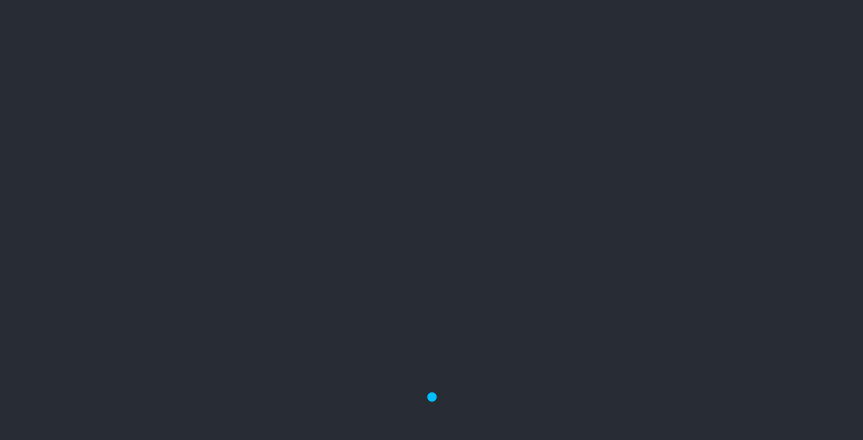
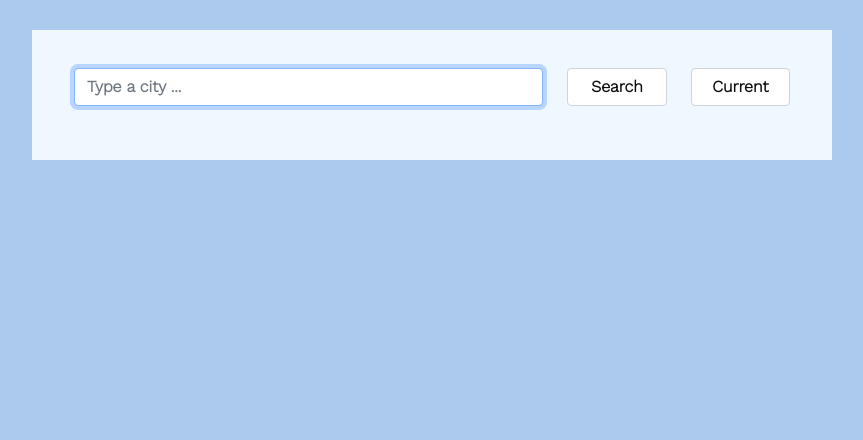
Before and after one commit to SarvinTorkaman/weather-react, a React (Create React App) app: page / in a window 1280 px wide. Shown: the top 440 px of the page, without its empty margins (208-1071 px from the left). Built offline with nearby package versions, Linux system fonts and the light colour scheme; no server answers.

Commit message:
implemented the weather component with working form

```diff
--- a/public/index.html
+++ b/public/index.html
@@ -5,11 +5,31 @@
     <link rel="icon" href="%PUBLIC_URL%/favicon.ico" />
     <meta name="viewport" content="width=device-width, initial-scale=1" />
     <meta name="theme-color" content="#000000" />
+    <script
+      src="https://kit.fontawesome.com/9c09348aee.js"
+      crossorigin="anonymous"
+    ></script>
+    <link
+      href="https://fonts.googleapis.com/css2?family=Spartan:wght@100;200;300;400;500;600&family=Work+Sans:ital,wght@0,100;0,200;0,300;1,100;1,200;1,300&display=swap"
+      rel="stylesheet"
+    />
     <meta
       name="description"
       content="Web site created using create-react-app"
     />
+    <link rel="preconnect" href="https://fonts.googleapis.com" />
+    <link rel="preconnect" href="https://fonts.gstatic.com" crossorigin />
+    <link
+      href="https://fonts.googleapis.com/css2?family=Spartan:wght@100;200;300;400;500;600&display=swap"
+      rel="stylesheet"
+    />
     <link rel="apple-touch-icon" href="%PUBLIC_URL%/logo192.png" />
+    <link
+      href="https://cdn.jsdelivr.net/npm/bootstrap@5.1.3/dist/css/bootstrap.min.css"
+      rel="stylesheet"
+      integrity="sha384-1BmE4kWBq78iYhFldvKuhfTAU6auU8tT94WrHftjDbrCEXSU1oBoqyl2QvZ6jIW3"
+      crossorigin="anonymous"
+    />
     <!--
       manifest.json provides metadata used when your web app is installed on a
       user's mobile device or desktop. See https://developers.google.com/web/fundamentals/web-app-manifest/
--- a/src/App.css
+++ b/src/App.css
@@ -2,19 +2,14 @@
   text-align: center;
 }
 
-.App-logo {
-  height: 40vmin;
-  pointer-events: none;
-}
-
-@media (prefers-reduced-motion: no-preference) {
+/* @media (prefers-reduced-motion: no-preference) {
   .App-logo {
     animation: App-logo-spin infinite 20s linear;
   }
 }
 
 .App-header {
-  background-color: #282c34;
+  background-color: #ffffff;
   min-height: 100vh;
   display: flex;
   flex-direction: column;
@@ -22,17 +17,4 @@
   justify-content: center;
   font-size: calc(10px + 2vmin);
   color: white;
-}
-
-.App-link {
-  color: #61dafb;
-}
-
-@keyframes App-logo-spin {
-  from {
-    transform: rotate(0deg);
-  }
-  to {
-    transform: rotate(360deg);
-  }
-}
+} */
--- /dev/null
+++ b/src/Forecast.js
@@ -0,0 +1,11 @@
+import React, { useState } from "react";
+import axios from "axios";
+
+export default function Forecast(props) {
+  function handleResponse(response) {}
+
+  let apiKey = "44a9d77f1f64a6f4ebc731802143f760";
+  let apiUrl = `https://pro.openweathermap.org/data/2.5/forecast/hourly?q=${props.city}&appid=${apiKey}`;
+  axios.get(apiUrl).then(handleResponse);
+  return <div>f</div>;
+}
--- /dev/null
+++ b/src/Weather.css
@@ -0,0 +1,67 @@
+.Weather {
+  padding: 30px;
+  max-width: 800px;
+  margin: 30px auto;
+  font-family: "Spartan", sans-serif;
+  background-color: aliceblue;
+}
+.form-control {
+  font-family: "Work Sans", sans-serif;
+  font-weight: 600;
+  color: rgb(12, 12, 12);
+}
+
+.maxmin {
+  font-size: 15px;
+}
+.result {
+  padding: 30px;
+}
+.Weather h2,
+h4 {
+  text-align: left;
+}
+
+.Weather .temperature {
+  font-size: 90px;
+  font-family: "Spartan", sans-serif;
+}
+
+.Weather .description {
+  font-size: 20px;
+  font-family: "Work Sans", sans-serif;
+  line-height: 2.5;
+  float: center;
+  position: relative;
+  top: -30px;
+}
+.Weather .description::first-letter {
+  text-transform: uppercase;
+}
+.icon {
+  font-size: 90px;
+}
+.icon img {
+  position: relative;
+  top: -10px;
+}
+
+.Weather .unit {
+  font-size: 25px;
+  position: relative;
+  top: -50px;
+}
+
+.Weather .unit a {
+  text-decoration: none;
+}
+
+.Weather .detail {
+  font-size: 16px;
+  line-height: 2;
+}
+
+/* .icon {
+  display: inline-block;
+  vertical-align: top;
+} */
--- a/src/Weather.js
+++ b/src/Weather.js
@@ -1,28 +1,131 @@
-import React from "react";
+import React, { useState } from "react";
 import axios from "axios";
-import Loader from "react-loader-spinner";
-export default function Weather(props) {
+
+import Forecast from "./Forecast";
+import "./Weather.css";
+
+export default function Weather() {
+  const [city, setCity] = useState("");
+  const [loaded, setLaoded] = useState("");
+  const [result, setResult] = useState({});
+
+  function getCity(event) {
+    setCity(event.target.value);
+  }
   function handleResponse(response) {
     console.log(response);
-    alert(
-      `the weather in ${response.data.name} is ${Math.round(
-        response.data.main.temp
-      )}C`
+    setLaoded(true);
+    setResult({
+      name: response.data.name,
+      temperature: response.data.main.temp,
+      country: response.data.sys.country,
+      date: response.data.sys.dt,
+      description: response.data.weather[0].description,
+      humidity: response.data.main.humidity,
+      wind: response.data.wind.speed,
+      pressure: response.data.main.pressure,
+      icon: `http://openweathermap.org/img/wn/${response.data.weather[0].icon}@2x.png`,
+      high: response.data.main.temp_max,
+      low: response.data.main.temp_min,
+    });
+  }
+  function handleSubmit(event) {
+    event.preventDefault();
+    let apiKey = "44a9d77f1f64a6f4ebc731802143f760";
+    let apiUrl = `https://api.openweathermap.org/data/2.5/weather?q=${city}&appid=${apiKey}&units=metric`;
+    axios.get(apiUrl).then(handleResponse);
+  }
+
+  let form = (
+    <form className="mb-4" onSubmit={handleSubmit}>
+      <div className="row">
+        {" "}
+        <div className="col-md-8">
+          <input
+            className="form-control mt-2"
+            type="search"
+            placeholder="Type a city ..."
+            autoFocus={true}
+            onChange={getCity}
+          />
+        </div>
+        <div className="col-md-2">
+          <input className="form-control mt-2" type="submit" value="Search" />
+        </div>
+        <div className="col-md-2 mt-2">
+          <input className="form-control" type="button" value="Current" />
+        </div>{" "}
+      </div>
+    </form>
+  );
+  if (loaded) {
+    return (
+      <div className="Weather">
+        <div className="container">
+          {form}
+
+          <div className="result">
+            {" "}
+            <h2>
+              {result.name}, {result.country}
+            </h2>
+            <h4 className="text-muted">Monday 29 April {result.date}</h4>
+            <div className="d-flex justify-content-around mt-5 ">
+              <div>
+                <span className="temperature">
+                  {Math.round(result.temperature)}°
+                </span>
+                <span className="unit">
+                  <a href="/">C</a> | <a href="/">F</a>
+                </span>
+                <div className="description ">
+                  <em>{result.description}</em>{" "}
+                </div>
+              </div>
+              <div className="icon ">
+                <img
+                  src={result.icon}
+                  alt={result.description}
+                  width="150"
+                  heigh="150"
+                />
+
+                <div className=" maxmin d-flex justify-content-between">
+                  <div>
+                    <div>High</div>
+                    <div>{Math.round(result.high)}</div>
+                  </div>
+                  <div>
+                    <div>Low</div>
+                    <div>{Math.round(result.low)}</div>
+                  </div>
+                </div>
+              </div>
+            </div>
+            <div className="row mt-5  mb-5 detail">
+              <div className="col-md-4 text-muted">
+                Humidity: {result.humidity}%
+              </div>
+              <div className="col-md-4 text-muted">
+                Pressure:{result.pressure} hPa
+              </div>
+              <div className="col-md-4 text-muted">
+                Wind: {Math.round(result.wind * 3.6)} km/h
+              </div>
+            </div>
+            <hr />
+            <div>
+              <Forecast city={city} />
+            </div>
+          </div>
+        </div>
+      </div>
+    );
+  } else {
+    return (
+      <div className="Weather">
+        <div className="container">{form}</div>
+      </div>
     );
   }
-  let apiKey = "44a9d77f1f64a6f4ebc731802143f760";
-  let apiUrl = `https://api.openweathermap.org/data/2.5/weather?q=${props.city}&appid=${apiKey}&units=metric`;
-  axios.get(apiUrl).then(handleResponse);
-
-  return (
-    <div>
-      <Loader
-        type="Puff"
-        color="#00BFFF"
-        height={100}
-        width={100}
-        timeout={10000} //3 secs
-      />
-    </div>
-  );
 }
--- a/src/index.css
+++ b/src/index.css
@@ -1,13 +1,3 @@
 body {
-  margin: 0;
-  font-family: -apple-system, BlinkMacSystemFont, 'Segoe UI', 'Roboto', 'Oxygen',
-    'Ubuntu', 'Cantarell', 'Fira Sans', 'Droid Sans', 'Helvetica Neue',
-    sans-serif;
-  -webkit-font-smoothing: antialiased;
-  -moz-osx-font-smoothing: grayscale;
+  background-color: rgb(172, 202, 236);
 }
-
-code {
-  font-family: source-code-pro, Menlo, Monaco, Consolas, 'Courier New',
-    monospace;
-}
```
Also changed, not shown: src/logo.svg (deleted).
